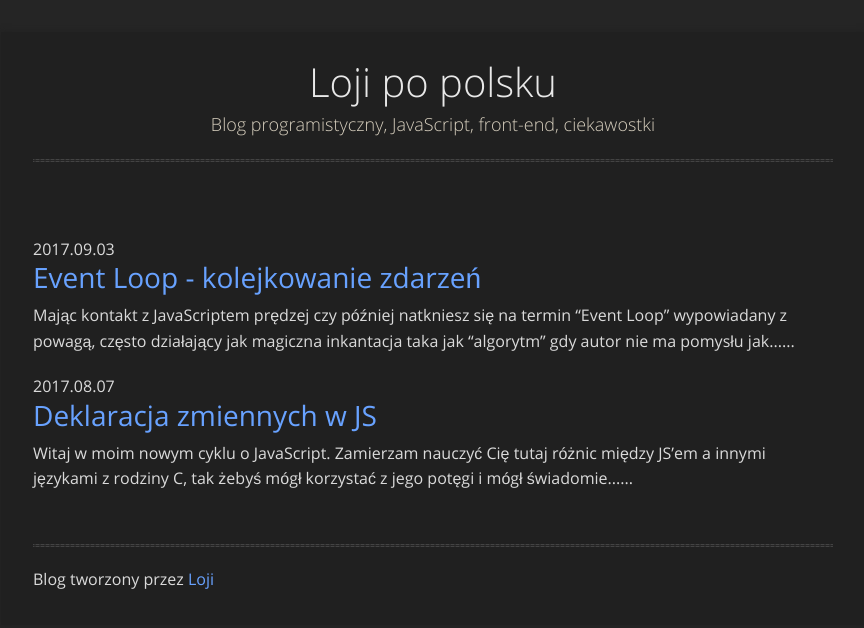
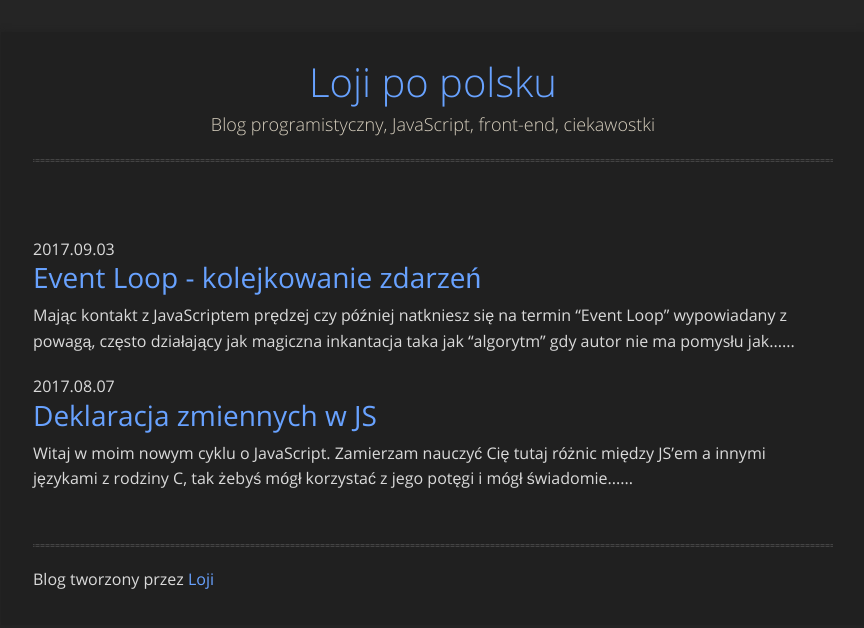
Before and after one commit to Loji/loji.github.io-po-polsku, a Jekyll site: the page built from index.html, in a window 1280 px wide. Shown: the top 628 px of the page, without its empty margins (207-1071 px from the left). Built offline with Jekyll 4.4.1, drawn with Linux system fonts in a browser that asks for light colours; nearby versions of some CDN libraries.

Commit message:
Adding link to home in head

```diff
--- a/_layouts/default.html
+++ b/_layouts/default.html
@@ -6,7 +6,11 @@
 
       <section>
         <div id="title">
-          <h1>{{ site.title | default: site.github.repository_name }}</h1>
+          <h1>
+            <a href="{{ '/' | relative_url }}">
+              {{ site.title | default: site.github.repository_name }}
+            </a>
+          </h1>
           <p>{{ site.description | default: site.github.project_tagline }}</p>
           <hr>
         </div>
```
